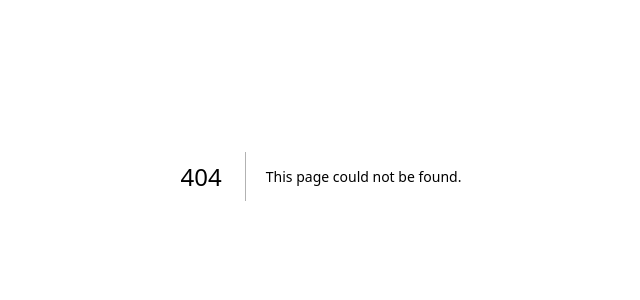
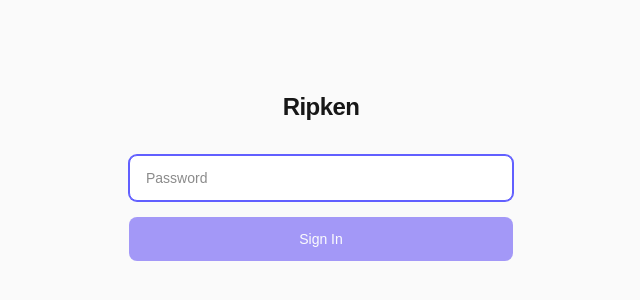
Before and after one commit to Noah-Brown/ripken, a Next.js app in the folder frontend/: page /login in a window 1280 px wide. Before the commit this address had no page. Shown: the part 224-524 px from the top of the page, without its empty margins (319-959 px from the left). Built offline with nearby package versions, Linux system fonts and the light colour scheme.

Commit message:
feat: add password login page

```diff
--- /dev/null
+++ b/frontend/src/app/login/page.tsx
@@ -0,0 +1,68 @@
+"use client";
+
+import { useState } from "react";
+import { useRouter } from "next/navigation";
+
+export default function LoginPage() {
+  const [password, setPassword] = useState("");
+  const [error, setError] = useState("");
+  const [loading, setLoading] = useState(false);
+  const router = useRouter();
+
+  async function handleSubmit(e: React.FormEvent) {
+    e.preventDefault();
+    setError("");
+    setLoading(true);
+
+    try {
+      const res = await fetch("/api/auth/login", {
+        method: "POST",
+        headers: { "Content-Type": "application/json" },
+        body: JSON.stringify({ password }),
+      });
+
+      if (res.ok) {
+        router.push("/");
+      } else {
+        const data = await res.json();
+        setError(data.error || "Login failed");
+      }
+    } catch {
+      setError("Network error");
+    } finally {
+      setLoading(false);
+    }
+  }
+
+  return (
+    <div className="flex min-h-screen items-center justify-center bg-zinc-50 dark:bg-zinc-950">
+      <div className="w-full max-w-sm">
+        <h1 className="mb-8 text-center text-2xl font-bold tracking-tight">
+          Ripken
+        </h1>
+        <form onSubmit={handleSubmit} className="space-y-4">
+          <div>
+            <input
+              type="password"
+              value={password}
+              onChange={(e) => setPassword(e.target.value)}
+              placeholder="Password"
+              className="w-full rounded-lg border border-zinc-300 bg-white px-4 py-3 text-sm focus:border-indigo-500 focus:outline-none focus:ring-1 focus:ring-indigo-500 dark:border-zinc-700 dark:bg-zinc-900 dark:text-zinc-100"
+              autoFocus
+            />
+          </div>
+          {error && (
+            <p className="text-sm text-red-600 dark:text-red-400">{error}</p>
+          )}
+          <button
+            type="submit"
+            disabled={loading || !password}
+            className="w-full rounded-lg bg-indigo-600 px-4 py-3 text-sm font-medium text-white hover:bg-indigo-500 disabled:opacity-50"
+          >
+            {loading ? "..." : "Sign In"}
+          </button>
+        </form>
+      </div>
+    </div>
+  );
+}
--- a/frontend/src/app/page.tsx
+++ b/frontend/src/app/page.tsx
@@ -1,6 +1,6 @@
 "use client";
 
-import { useEffect, useState } from "react";
+import { Suspense, useEffect, useState } from "react";
 import { useSearchParams } from "next/navigation";
 import Link from "next/link";
 import { fetchApi, type GameInfo, type TodayResponse } from "@/lib/api";
@@ -112,7 +112,7 @@ function GameCard({ game }: { game: GameInfo }) {
   );
 }
 
-export default function Home() {
+function HomeContent() {
   const [data, setData] = useState<TodayResponse | null>(null);
   const [error, setError] = useState<string | null>(null);
   const [yahooConnected, setYahooConnected] = useState<boolean | null>(null);
@@ -246,3 +246,11 @@ export default function Home() {
     </div>
   );
 }
+
+export default function Home() {
+  return (
+    <Suspense>
+      <HomeContent />
+    </Suspense>
+  );
+}
--- a/frontend/src/lib/auth.ts
+++ b/frontend/src/lib/auth.ts
@@ -3,10 +3,10 @@ import { cookies } from "next/headers";
 const COOKIE_NAME = "ripken_session";
 const MAX_AGE = 60 * 60 * 24 * 30; // 30 days
 
-function getSecret(): Uint8Array {
+function getSecret(): Uint8Array<ArrayBuffer> {
   const secret = process.env.SESSION_SECRET;
   if (!secret) throw new Error("SESSION_SECRET env var is required");
-  return new TextEncoder().encode(secret);
+  return new TextEncoder().encode(secret) as Uint8Array<ArrayBuffer>;
 }
 
 async function getKey(): Promise<CryptoKey> {
@@ -25,12 +25,12 @@ function hexEncode(buf: ArrayBuffer): string {
     .join("");
 }
 
-function hexDecode(hex: string): Uint8Array {
+function hexDecode(hex: string): Uint8Array<ArrayBuffer> {
   const bytes = new Uint8Array(hex.length / 2);
   for (let i = 0; i < hex.length; i += 2) {
     bytes[i / 2] = parseInt(hex.substring(i, i + 2), 16);
   }
-  return bytes;
+  return bytes as Uint8Array<ArrayBuffer>;
 }
 
 export async function createSessionCookie(): Promise<void> {
```
